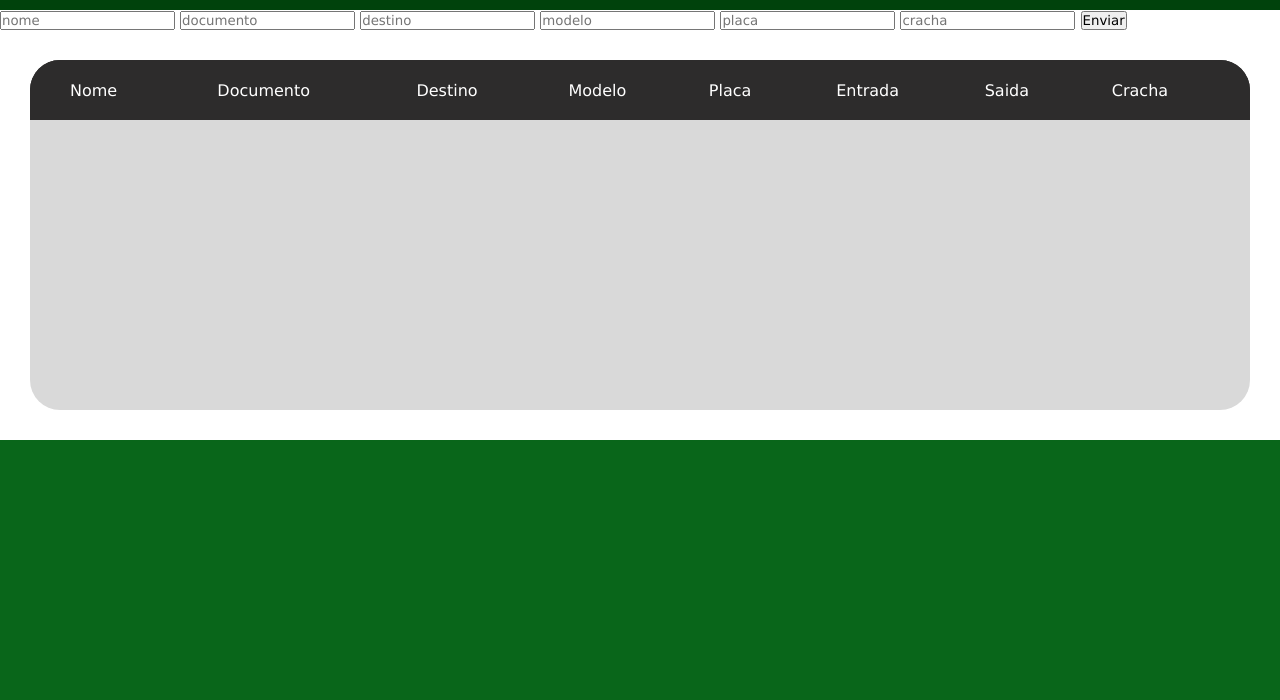
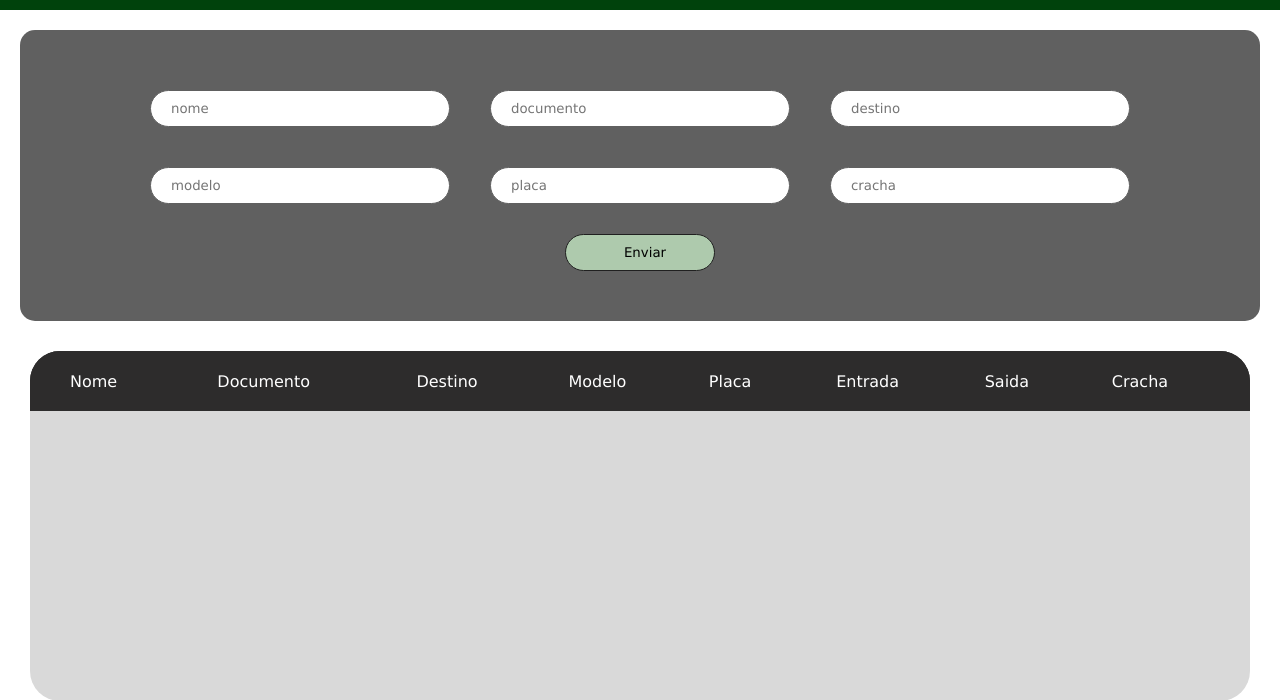
Before and after one commit to Antonio723/CHORd, a PHP site: page / in a window 1280 px wide. Shown: the part 420-1120 px from the top of the page. Before the commit the page ends 860 px from the top, so only its background shows below. Run offline with PHP 8.4, Linux system fonts and the light colour scheme; data comes from the database, SQL or seed files in the repository.

Commit message:
estilização do form

```diff
--- a/css/form.css
+++ b/css/form.css
@@ -0,0 +1,44 @@
+form{
+    display: flex;
+    align-items: center;
+    justify-content: center;
+    padding: 50px 80px 50px 80px;
+    margin: 20px 20px 0px 20px;
+    flex-wrap: wrap;
+
+    gap: 20px;
+
+    background-color: #606060;
+    border-radius: 15px;
+}
+
+form:last-child{
+    flex-basis: 100%;
+}
+
+input{
+    width: 300px;
+    border-radius:20px;
+    border: 1px solid #606060;
+    padding: 10px;
+    margin: 10px;
+    padding-left: 20px;
+}
+
+
+button{
+    width: 150px;
+    border-radius:20px;
+    border: 1px solid #202020;
+    background-color: #AECAAD;
+    padding: 10px;
+    padding-left: 20px;
+
+    align-self: center;
+
+
+}
+
+button:hover{
+    background-color: #6bb969;
+}
--- a/index.php
+++ b/index.php
@@ -17,7 +17,6 @@
 date_default_timezone_set('America/Sao_Paulo');
 
 if (!empty($_POST['acao'])) {
-    echo $_POST['acao'];
     switch ($_POST['acao']) {
 
         case ("cadastrar"):
@@ -73,7 +72,7 @@ $result = mysqli_query($conexao, $sql) or die(mysqli_error($conexao));
             <input type="text" name="destino" placeholder="destino">
             <input type="text" name="modelo" placeholder="modelo">
             <input type="text" name="placa" placeholder="placa">
-            <input type="number" name="cracha" placeholder="cracha">
+            <input type="number" name="cracha" placeholder="cracha" class="cracha">
             <button>Enviar</button>
         </form>
     </section>
```
